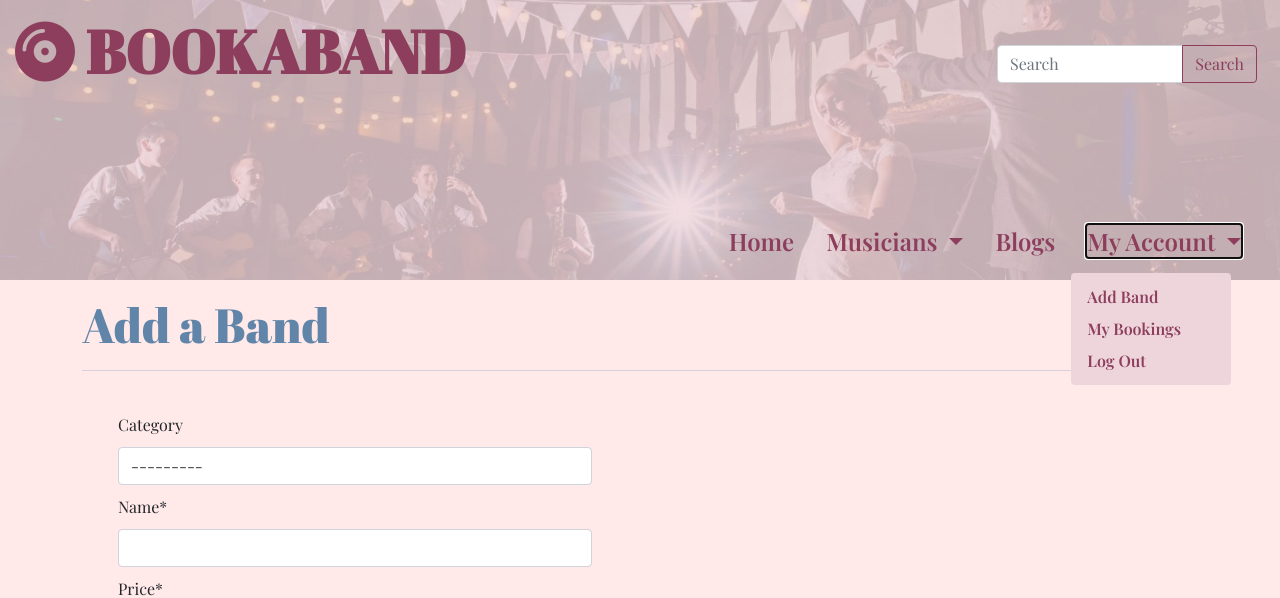
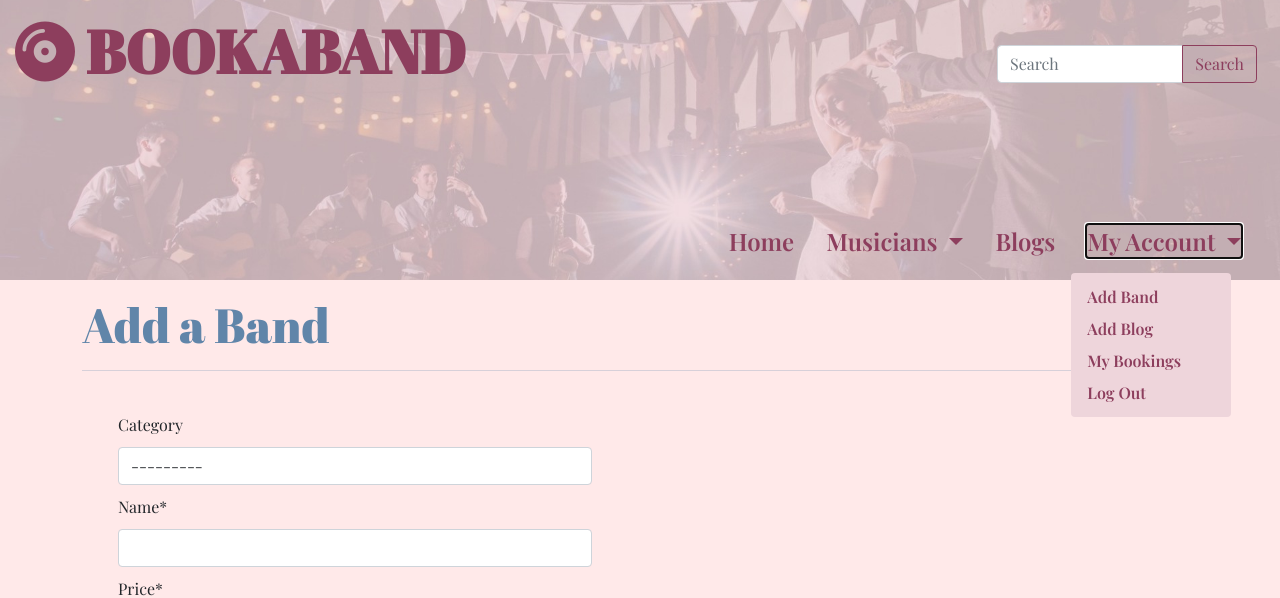
Before and after one commit to OliHickie/book_a_band, a Django app: page /bands/add_band/ in a window 1280 px wide, after a click on "My Account". Shown: the top 598 px of the page. Run offline with Django 3.2, Linux system fonts and the light colour scheme; a user stored in the database is signed in; data comes from the database, SQL or seed files in the repository; some libraries are stand-ins or nearby versions.

Commit message:
Add blog added to superuser navbar

```diff
--- a/templates/base.html
+++ b/templates/base.html
@@ -116,6 +116,7 @@
                   {% if request.user.is_authenticated %}
                   {% if request.user.is_superuser %}
                   <li><a class="dropdown-item" href="{% url 'add_band' %}">Add Band</a></li>
+                  <li><a class="dropdown-item" href="{% url 'add_blog' %}">Add Blog</a></li>
                   {% endif %}
                   <li><a class="dropdown-item" href="{% url 'my_bookings' %}">My Bookings</a></li>
                   <li><a class="dropdown-item" href="{% url 'account_logout' %}">Log Out</a></li>
@@ -139,6 +140,7 @@
                     {% if request.user.is_authenticated %}
                     {% if request.user.is_superuser %}
                     <li><a href="{% url 'add_band' %}">Add Band</a></li>
+                    <li><a href="{% url 'add_blog' %}">Add Blog</a></li>
                     {% endif %}
                     <li><a href="{% url 'my_bookings' %}">My Bookings</a></li>
                     <li><a href="{% url 'account_logout' %}">Log Out</a></li>
```
